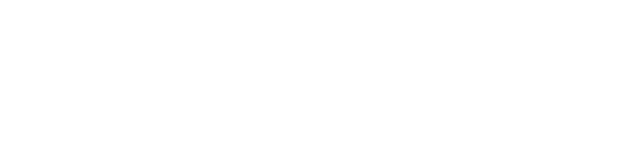
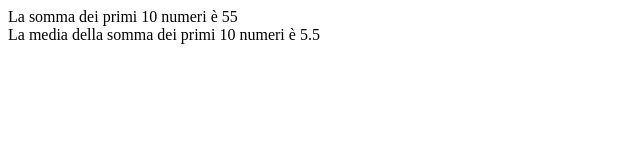
Before and after one commit to MatteoJoel91/js-jsnacks-blocco-1, a plain HTML site: page jsnack3/index.html in a window 1280 px wide. Shown: the whole page, without its empty margins (0-640 px from the left). Drawn offline with Linux system fonts and the light colour scheme.

Commit message:
push finale

```diff
--- a/jsnack3/index.html
+++ b/jsnack3/index.html
@@ -7,7 +7,9 @@
     <title>Document</title>
 </head>
 <body>
+    <div id="risultati">
 
+    </div>
 
     <script type="text/javascript" src="js/script.js"></script>
 </body>
--- a/jsnack3/js/script.js
+++ b/jsnack3/js/script.js
@@ -1,8 +1,18 @@
 // Calcola la somma e la media dei primi 10 numeri.
 
-const numero = ['1', '2', '3', '4', '5', '6', '7', '8', '9', '10'];
+let container = document.getElementById('risultati');
+
 let somma = 0;
-for (let i = 0; i <= numero.length; i++) {
-    somma = i + i;
-    console.log('La somma di ' + i + ' + ' + i + ' è = a ' + somma);
+
+let media = 0;
+
+for (let i = 0; i <= 10; i++) {
+    somma = i + somma;
+    media = somma / i;
 }
+
+console.log('La somma dei primi 10 numeri è ' + somma);
+container.innerHTML += "<div class='risultati'>" + 'La somma dei primi 10 numeri è ' + somma + "</div>";
+
+console.log ('La media della somma dei primi 10 numeri è ' + media);
+container.innerHTML += "<div class='risultati'>" + 'La media della somma dei primi 10 numeri è ' + media + "</div>";
```
